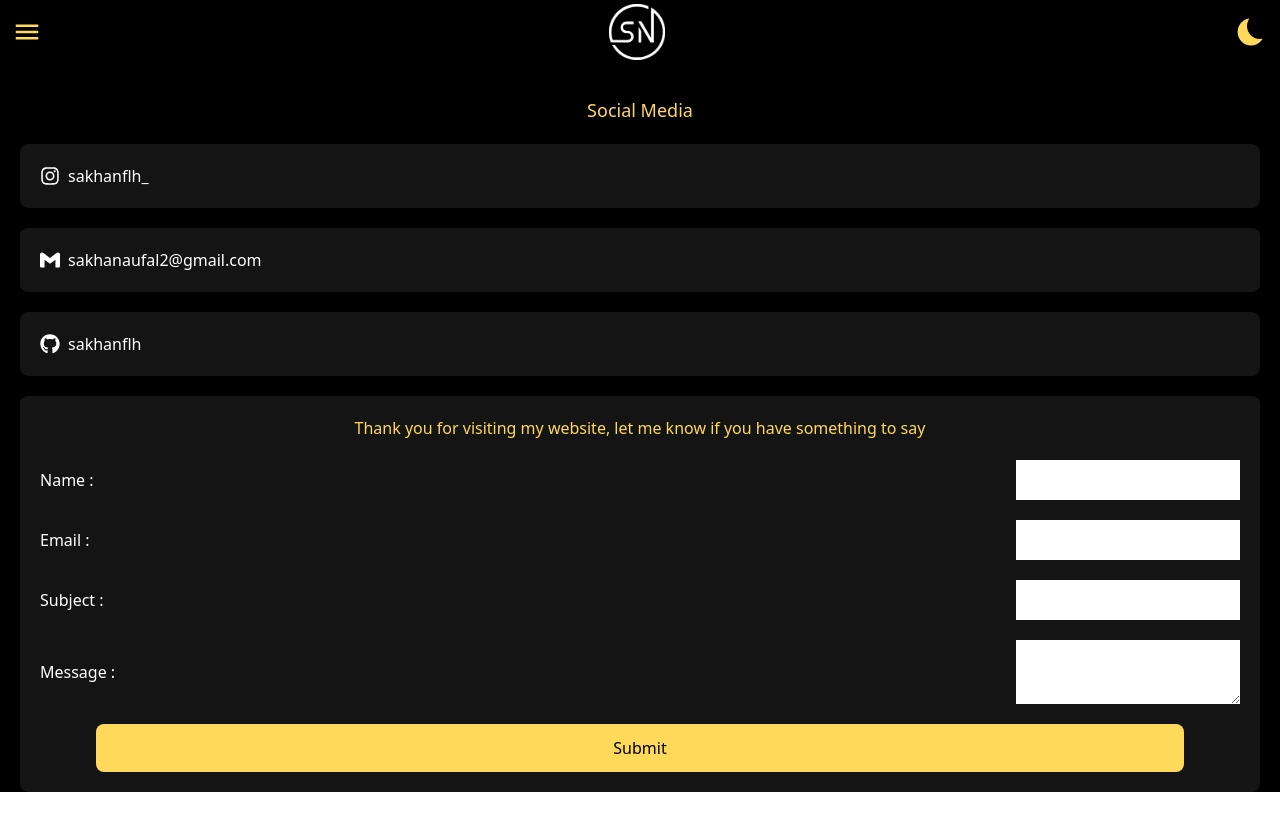
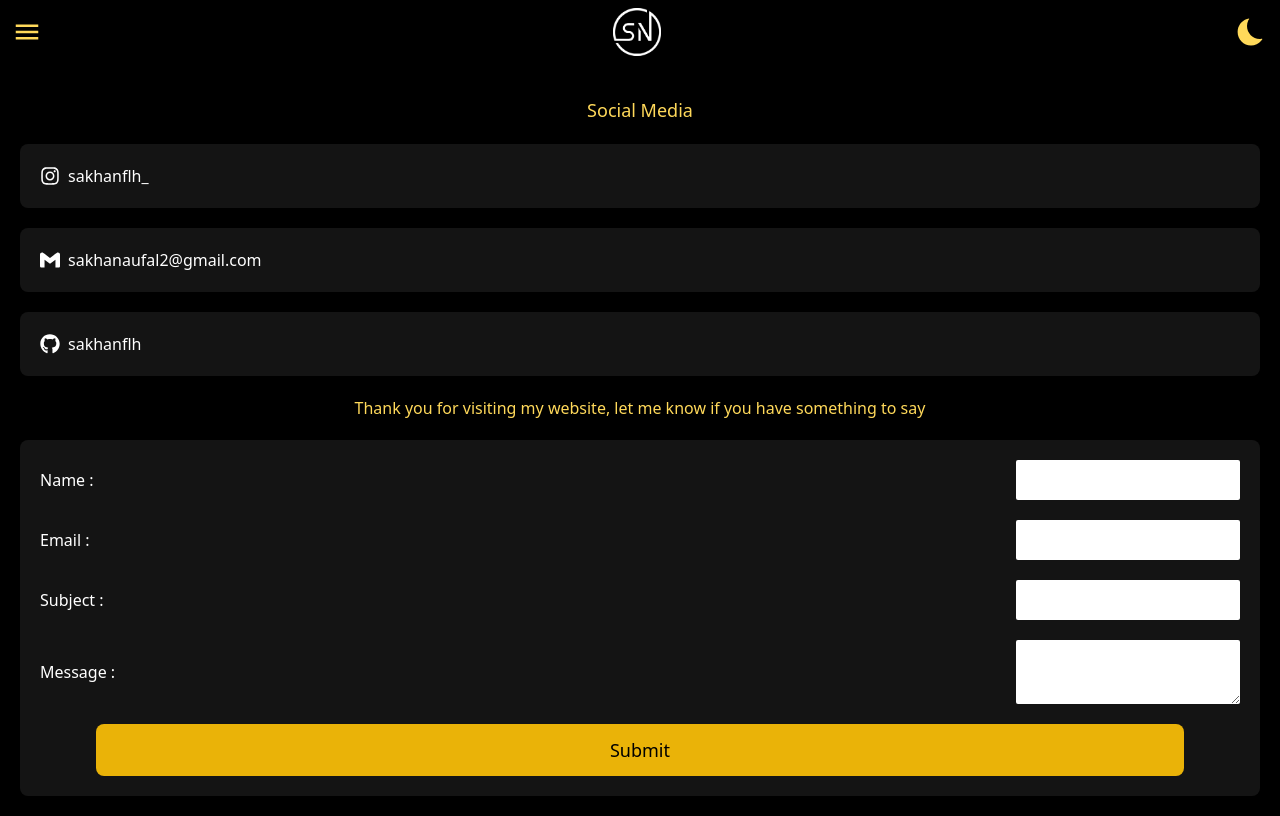
Before and after one commit to sakhanflh/portfolio-react, a React (Vite) app: page /contact in a window 1280 px wide. Built offline with nearby package versions, Linux system fonts and the light colour scheme.

Commit message:
Contact Page End

```diff
--- a/src/fragments/Header.jsx
+++ b/src/fragments/Header.jsx
@@ -13,12 +13,12 @@ export function Header(){
 
     return(
         <>
-            <div className="bg-black w-full h-16 fixed z-50 flex items-center justify-between px-3">
+            <div className="bg-black w-full h-16 fixed z-50 flex items-center justify-between px-3 select-none" >
                 <div>
                     <IoMdMenu className="text-textcolor text-3xl" onClick={handleShowSidebar}/>
                 </div>
 
-                <div className="w-14">
+                <div className="w-12">
                     <img src="/img/Senech-white.png" alt="" />
                 </div>
 
--- a/src/pages/aboutPage.jsx
+++ b/src/pages/aboutPage.jsx
@@ -3,7 +3,7 @@ import { Header } from "../fragments/Header";
 export default function AboutPage(){
     return(
         <>
-            <div className="w-full gap-16 flex flex-col bg-black">
+            <div className="w-full gap-16 flex flex-col bg-black select-none">
                 <Header/>
 
                 <div className=" w-full  pt-24 text-white px-5">
--- a/src/pages/contactPage.jsx
+++ b/src/pages/contactPage.jsx
@@ -12,10 +12,10 @@ export default function ContactPage() {
 
     return (
         <>
-            <div className="w-full bg-black text-white">
+            <div className="w-full bg-black text-white select-none">
                 <Header />
 
-                <div className="pt-24 w-full flex flex-col items-center px-5 gap-5">
+                <div className="pt-24 w-full flex flex-col items-center px-5 gap-5 pb-5">
                     <p className="text-textcolor text-lg">Social Media</p>
 
                     <div className="w-full bg-bgcolor p-5 flex flex-col gap-3 rounded-lg">
@@ -35,40 +35,39 @@ export default function ContactPage() {
                         </Link>
                     </div>
 
-                    <form onSubmit={handleSubmit} className="flex flex-col gap-5 w-full bg-bgcolor p-5 rounded-lg">
-                        <p className="text-center text-textcolor ">Thank you for visiting my website, let me know if you have something to say</p>
+                    <p className="text-center text-textcolor px-5">Thank you for visiting my website, let me know if you have something to say</p>
+                    <form onSubmit={handleSubmit} className="flex flex-col gap-5 w-full bg-bgcolor p-5 rounded-lg ">
                         {/* Fullname */}
-
                         <div className="flex justify-between items-center">
                             <label htmlFor="name">Name :</label>
-                            <input type="text" name="name" id="name" className="w-56 p-2 text-black" />
+                            <input type="text" name="name" id="name" className="w-56 p-2 text-black rounded-sm" />
                             <ValidationError prefix="Name" field="name" errors={state.errors} />
                         </div>
                         {/* Fullname End */}
                         {/* Email */}
                         <div className="flex justify-between items-center">
                             <label htmlFor="email">Email :</label>
-                            <input type="email" id="email" name="email" className="w-56 p-2 text-black" />
+                            <input type="email" id="email" name="email" className="w-56 p-2 text-black rounded-sm" />
                             <ValidationError prefix="Email" field="email" errors={state.errors} />
                         </div>
                         {/* Email End */}
 
                         <div className="flex justify-between items-center">
                             <label htmlFor="subject">Subject :</label>
-                            <input type="text" name="subject" id="subject" className="w-56 p-2 text-black" />
+                            <input type="text" name="subject" id="subject" className="w-56 p-2 text-black rounded-sm" />
                             <ValidationError prefix="Subject" field="subject" errors={state.errors} />
                         </div>
 
                         {/* Message */}
                         <div className="flex justify-between items-center">
                             <label htmlFor="message">Message :</label>
-                            <textarea id="message" name="message" className="w-56 p-2 text-black" />
+                            <textarea id="message" name="message" className="w-56 p-2 text-black rounded-sm" />
                             <ValidationError prefix="Message" field="message" errors={state.errors} />
                         </div>
                         {/* Message End */}
 
                         <button type="submit" disabled={state.submitting} className="w-full px-14">
-                            <p className="bg-textcolor text-black rounded-lg p-3">Submit</p>
+                            <p className="bg-yellow-500 text-lg text-black rounded-lg p-3">Submit</p>
                         </button>
                     </form>
                 </div>
--- a/src/pages/homePage.jsx
+++ b/src/pages/homePage.jsx
@@ -7,7 +7,7 @@ export default function HomePage(){
 
     return(
         <>
-        <div className="bg-black w-full h-dvh">
+        <div className="bg-black w-full h-dvh select-none">
             <Header/>
 
             <div className=" w-full font-montserat text-white pt-32 px-5 flex flex-col items-center gap-5">
--- a/src/pages/submitPage.jsx
+++ b/src/pages/submitPage.jsx
@@ -1,11 +1,10 @@
 // import { useHistory } from 'react-router-dom';
+import { Link } from "react-router-dom";
 
 export default function SubmitPage() {
-    // const histroy = useHistory();
-
-    // const handleBack = () => {
-    //     histroy.push('/contact')
-    // }
+    const handleClick = () => {
+        console.log('first')
+    }
 
     return (
         <>
@@ -16,7 +15,9 @@ export default function SubmitPage() {
 
                 <div  className="flex flex-col gap-5">
                     <h1>Thanks for visiting my website🙌</h1>
-                    <button className="bg-yellow-500 text-lg text-black p-5" >Back</button>
+                        <Link to={'/contact'} className="bg-yellow-500 text-lg text-black p-5 flex items-center justify-center z-50" onClick={handleClick}>
+                            <button>Back</button>
+                        </Link>
                 </div>
             </div>
         </>
```
